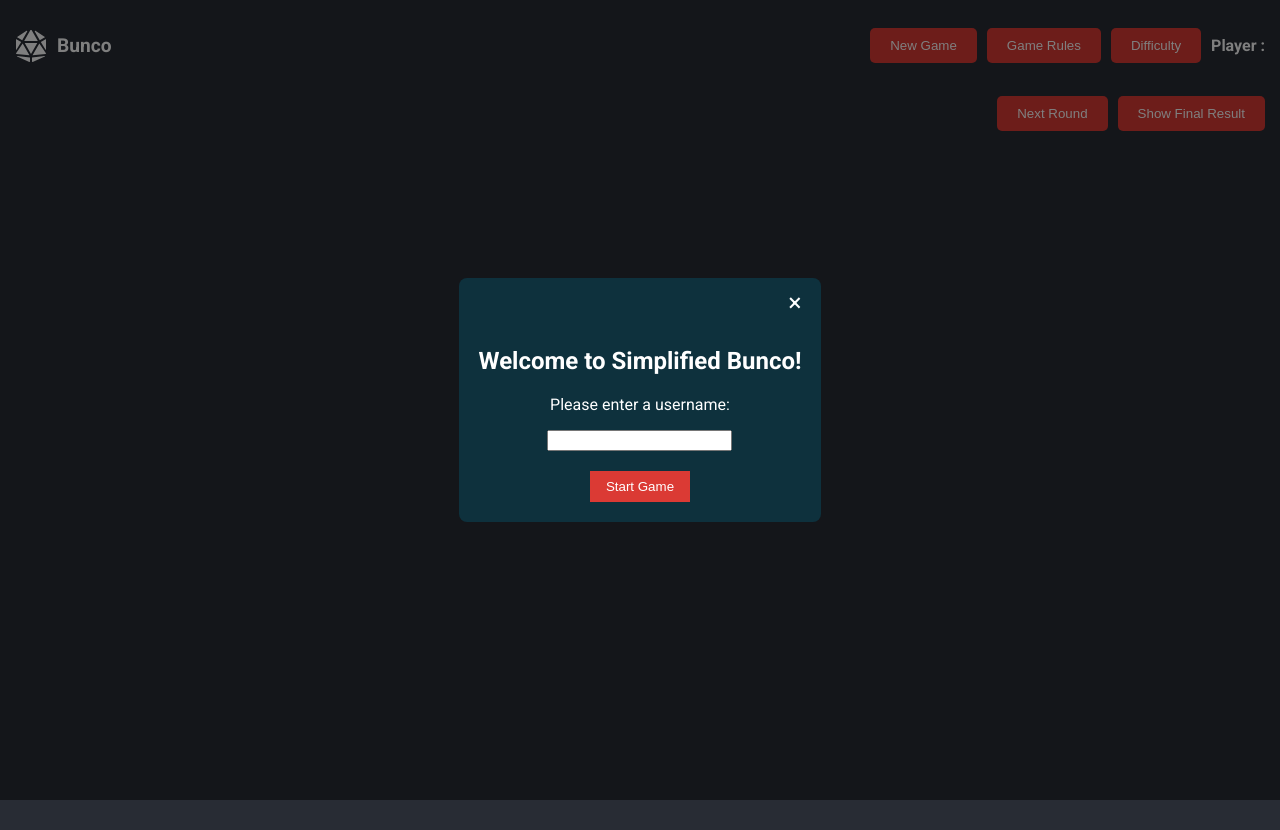
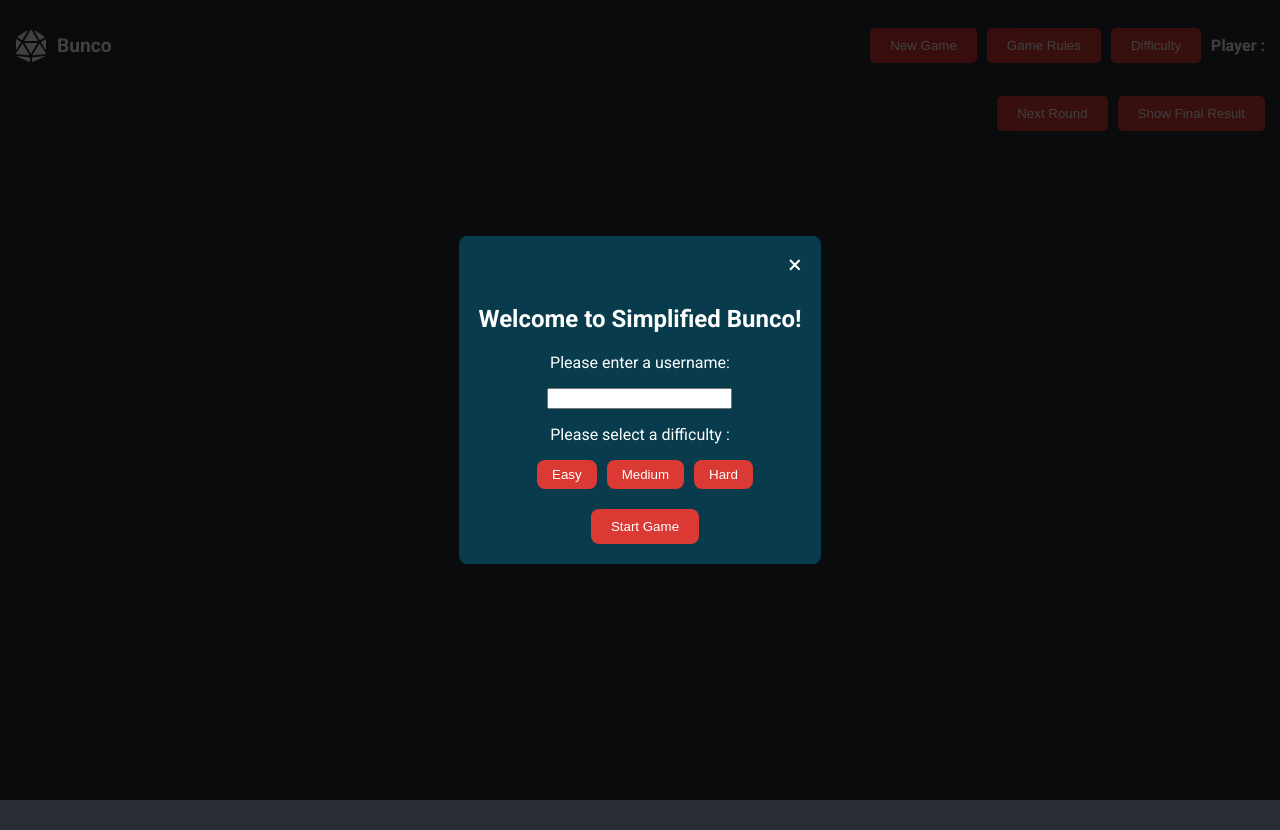
Before and after one commit to OmarFourati/DIP392-Simplified-Bunco, a React (Create React App) app in the folder my-bunco-game/: page / in a window 1280 px wide. Both pictures are taken after a click on the button "New Game". Built offline with nearby package versions, Linux system fonts and the light colour scheme.

Commit message:
add design and primary functionality

```diff
--- a/my-bunco-game/src/App.js
+++ b/my-bunco-game/src/App.js
@@ -5,31 +5,28 @@ import { FaDiceD20 } from "react-icons/fa";
 import DiceRollArea from "./components/DiceRollArea/DiceRollArea";
 import FinalScoreTable from "./components/FinalScoreTable/FinalScoreTable";
 import GameBoard from "./components/GameBoard/GameBoard";
-import CreateUsername from "./components/Modals/CreateUsername";
+import CreateNewname from "./components/Modals/CreateNewGame";
 import GameRulesModal from "./components/Modals/GameRulesModal";
-import SelectDifficultyModal from "./components/Modals/SelectDifficultyModal"; // Import SelectDifficultyModal
 // App.js
 
 function App() {
-  const [gameStarted, setGameStarted] = useState(false);
+  const [NewGameModal, setNewGameModal] = useState(false);
   const [showRulesModal, setShowRulesModal] = useState(false);
   const [showDifficultyModal, setShowDifficultyModal] = useState(false);
   const [selectedDifficulty, setSelectedDifficulty] = useState(null);
   const [username, setUsername] = useState(""); // State to store the username
-  const handleStartGame = (username) => {
-    // Perform game start logic (e.g., set gameStarted to true, save username)
+  const handleStartGame = (username, difficulty) => {
+    setUsername(username);
+    setSelectedDifficulty(difficulty);
+    setNewGameModal(false);
     console.log(
-      `Game started with username: ${username} and difficulty: ${selectedDifficulty}`
+      `Game started with username: ${username} and difficulty: ${difficulty}`
     );
-    setUsername(username);
-    setSelectedDifficulty(selectedDifficulty);
-    setGameStarted(false);
-    //
   };
 
   const closeModal = () => {
     // Implement closing modal logic
-    setGameStarted(false);
+    setNewGameModal(false);
     setShowRulesModal(false);
     setShowDifficultyModal(false);
   };
@@ -55,7 +52,7 @@ function App() {
 
         {/* Buttons */}
         <div className="buttons">
-          <button onClick={() => setGameStarted(true)} className="button">
+          <button onClick={() => setNewGameModal(true)} className="button">
             New Game
           </button>
           <button onClick={() => setShowRulesModal(true)} className="button">
@@ -79,19 +76,13 @@ function App() {
         <button className="button">Show Final Result</button>
       </footer>
 
-      <CreateUsername
-        isOpen={gameStarted && !showRulesModal && !showDifficultyModal}
+      <CreateNewname
+        isOpen={NewGameModal && !showRulesModal && !showDifficultyModal}
         onClose={closeModal}
         onStartGame={handleStartGame}
       />
 
       <GameRulesModal isOpen={showRulesModal} onClose={closeModal} />
-
-      <SelectDifficultyModal
-        isOpen={showDifficultyModal}
-        onClose={closeModal}
-        onSelectDifficulty={handleSelectDifficulty}
-      />
 
       {/* Other components can be rendered conditionally based on gameStarted */}
       {/* {gameStarted && (
--- /dev/null
+++ b/my-bunco-game/src/components/Modals/CreateNewGame.css
@@ -0,0 +1,58 @@
+.modal-overlay {
+  position: fixed;
+  top: 0;
+  left: 0;
+  width: 100%;
+  height: 100%;
+  background-color: rgba(0, 0, 0, 0.75);
+  display: flex;
+  justify-content: center;
+  align-items: center;
+}
+
+.modal {
+  position: relative;
+  background-color: rgba(8, 76, 97, 0.75);
+  color: #ffffff;
+  padding: 10px;
+  border-radius: 8px;
+  text-align: center;
+}
+
+.modal-footer button {
+  position: relative;
+  background-color: #db3a34;
+  color: white;
+  border: none;
+  border-radius: 5px;
+  padding: 10px 20px;
+  margin-left: 10px;
+  cursor: pointer;
+}
+
+.modal-footer {
+  padding-top: 10px;
+}
+.close-icon {
+  position: relative;
+  left: 155px;
+  bottom: 6px;
+  cursor: pointer;
+  font-size: 25px;
+  color: white; /* Adjust the color as needed */
+}
+
+.difficulty-buttons button {
+  background-color: #db3a34;
+  color: white;
+  border: none;
+  border-radius: 5px;
+  padding: 7px 15px;
+  margin-left: 10px;
+  cursor: pointer;
+  margin-bottom: 10px;
+}
+
+.difficulty-buttons button.selected {
+  background-color: #ff7f50; /* Adjust the color as needed */
+}
--- /dev/null
+++ b/my-bunco-game/src/components/Modals/CreateNewGame.js
@@ -0,0 +1,73 @@
+import React, { useState } from "react";
+import "./CreateNewGame.css";
+
+const CreateNewGame = ({ isOpen, onClose, onStartGame }) => {
+  const [username, setUsername] = useState("");
+  const [selectedDifficulty, setSelectedDifficulty] = useState("");
+
+  const handleInputChange = (event) => {
+    setUsername(event.target.value);
+  };
+
+  const handleDifficultySelect = (difficulty) => {
+    setSelectedDifficulty(difficulty);
+  };
+
+  const handleStartGame = () => {
+    if (username && selectedDifficulty) {
+      onStartGame(username, selectedDifficulty);
+      setUsername("");
+      setSelectedDifficulty("");
+    } else {
+      alert("Please enter a username and select a difficulty.");
+    }
+  };
+
+  if (!isOpen) return null;
+
+  return (
+    <div className="modal-overlay">
+      <div className="modal">
+        <span className="close-icon" onClick={onClose}>
+          ×
+        </span>
+        <h2>Welcome to Simplified Bunco!</h2>
+        <div className="modal-body">
+          <p>Please enter a username:</p>
+          <input
+            type="text"
+            placeholder=""
+            value={username}
+            onChange={handleInputChange}
+          />
+          <p>Please select a difficulty :</p>
+          <div className="difficulty-buttons">
+            <button
+              className={selectedDifficulty === "Easy" ? "selected" : ""}
+              onClick={() => handleDifficultySelect("Easy")}
+            >
+              Easy
+            </button>
+            <button
+              className={selectedDifficulty === "Medium" ? "selected" : ""}
+              onClick={() => handleDifficultySelect("Medium")}
+            >
+              Medium
+            </button>
+            <button
+              className={selectedDifficulty === "Hard" ? "selected" : ""}
+              onClick={() => handleDifficultySelect("Hard")}
+            >
+              Hard
+            </button>
+          </div>
+        </div>
+        <div className="modal-footer">
+          <button onClick={handleStartGame}>Start Game</button>
+        </div>
+      </div>
+    </div>
+  );
+};
+
+export default CreateNewGame;
--- a/my-bunco-game/src/components/Modals/CreateUsername.js
+++ /dev/null
@@ -1,43 +0,0 @@
-import React, { useState } from "react";
-import "./CreateUsername.css";
-
-const CreateUsername = ({ isOpen, onClose, onStartGame }) => {
-  const [username, setUsername] = useState("");
-
-  const handleInputChange = (event) => {
-    setUsername(event.target.value);
-  };
-
-  const handleStartGame = () => {
-    onStartGame(username);
-  };
-
-  if (!isOpen) return null;
-
-  return (
-    <div className="modal-overlay">
-      <div className="modal">
-        <div className="modal-header">
-          <span className="close-icon" onClick={onClose}>
-            ×
-          </span>
-          <h2>Welcome to Simplified Bunco!</h2>
-        </div>
-        <div className="modal-body">
-          <p>Please enter a username:</p>
-          <input
-            type="text"
-            placeholder=""
-            value={username}
-            onChange={handleInputChange}
-          />
-        </div>
-        <div className="modal-footer">
-          <button onClick={handleStartGame}>Start Game</button>
-        </div>
-      </div>
-    </div>
-  );
-};
-
-export default CreateUsername;
--- a/my-bunco-game/src/components/Modals/CreateUsername.css
+++ b/my-bunco-game/src/components/Modals/GameRulesModal.css
@@ -4,17 +4,17 @@
   left: 0;
   width: 100%;
   height: 100%;
-  background-color: rgba(0, 0, 0, 0.5);
+  background-color: rgba(0, 0, 0, 0.75);
   display: flex;
   justify-content: center;
   align-items: center;
 }
 
 .modal {
-  position: relative;
-  background-color: rgba(8, 76, 97, 0.5);
+  position: absolute;
+  background-color: rgba(8, 76, 97, 0.75);
   color: #ffffff;
-  padding: 10px;
+  padding: 20px;
   border-radius: 8px;
   text-align: center;
 }
@@ -25,16 +25,30 @@
   color: white;
   border: none;
   cursor: pointer;
+  border-radius: 8px;
 }
-
-.modal-footer {
-  padding-top: 10px;
-}
-.close-icon {
+.close-icon-game-rules {
   position: relative;
-  left: 155px;
+  left: 540px;
   bottom: 10px;
   cursor: pointer;
   font-size: 25px;
   color: white; /* Adjust the color as needed */
 }
+.modal .rule {
+  margin-bottom: 20px;
+}
+
+.modal .rule p {
+  margin-bottom: 10px;
+}
+
+.modal .rule ul {
+  list-style-type: none;
+  padding-left: 0;
+}
+
+.modal .rule li {
+  margin-left: 20px;
+  margin-bottom: 5px;
+}
--- a/my-bunco-game/src/components/Modals/GameRulesModal.js
+++ b/my-bunco-game/src/components/Modals/GameRulesModal.js
@@ -1,5 +1,5 @@
-import React from 'react';
-import './Modal.css';
+import React from "react";
+import "./GameRulesModal.css";
 
 const GameRulesModal = ({ isOpen, onClose }) => {
   if (!isOpen) return null;
@@ -7,19 +7,32 @@ const GameRulesModal = ({ isOpen, onClose }) => {
   return (
     <div className="modal-overlay">
       <div className="modal">
+        <span className="close-icon-game-rules" onClick={onClose}>
+          ×
+        </span>
         <h2>Game Rules - Simplified Bunco</h2>
+        <div className="rule">
           <p>
-          Bunco is a social dice game involving 100% luck and no skill. Players take turns rolling
-          three dice and attempting to match the target number for that round.
+            Bunco is a social dice game involving 100% luck and no skill.
+            Players take turns rolling three dice and attempting to match the
+            target number for that round.
           </p>
+        </div>
+        <div className="rule">
           <p>Here are the basic rules:</p>
           <ul>
             <li>Players take turns rolling three dice per round.</li>
             <li>The target number changes each round (1 to 6).</li>
-          <li>Players score points by rolling matches to the target number.</li>
-          <li>A Bunco is achieved by rolling three-of-a-kind of the current target number.</li>
+            <li>
+              Players score points by rolling matches to the target number.
+            </li>
+            <li>
+              A Bunco is achieved by rolling three-of-a-kind of the current
+              target number.
+            </li>
             <li>The game typically consists of 6 rounds.</li>
           </ul>
+        </div>
         <button onClick={onClose}>Close</button>
       </div>
     </div>
--- a/my-bunco-game/src/components/Modals/Modal.css
+++ /dev/null
@@ -1,25 +0,0 @@
-.modal-overlay {
-  position: fixed;
-  top: 0;
-  left: 0;
-  width: 100%;
-  height: 100%;
-  background-color: rgba(0, 0, 0, 0.5);
-  display: flex;
-  justify-content: center;
-  align-items: center;
-}
-
-.modal {
-  background-color: rgba(8, 76, 97, 0.5);
-  color: #ffffff;
-  padding: 20px;
-  border-radius: 8px;
-  text-align: center;
-}
-
-.modal button {
-  margin-top: 10px;
-  padding: 8px 16px;
-  cursor: pointer;
-}
--- a/my-bunco-game/src/components/Modals/SelectDifficultyModal.js
+++ /dev/null
@@ -1,25 +0,0 @@
-const SelectDifficultyModal = ({ isOpen, onClose, onSelectDifficulty }) => {
-    const handleDifficultySelect = (difficulty) => {
-      onSelectDifficulty(difficulty);
-      onClose();
-    };
-
-    if (!isOpen) return null;
-
-    return (
-      <div className="modal-overlay">
-        <div className="modal">
-          <h2>Select Game Difficulty</h2>
-          <p>Choose your preferred difficulty level:</p>
-          <div className="difficulty-buttons">
-            <button onClick={() => handleDifficultySelect('Easy')}>Easy</button>
-            <button onClick={() => handleDifficultySelect('Medium')}>Medium</button>
-            <button onClick={() => handleDifficultySelect('Hard')}>Hard</button>
-          </div>
-          <button onClick={onClose}>Close</button>
-        </div>
-      </div>
-    );
-  };
-
-  export default SelectDifficultyModal;
```
Lines whose indentation alone changed are shown as unchanged.
